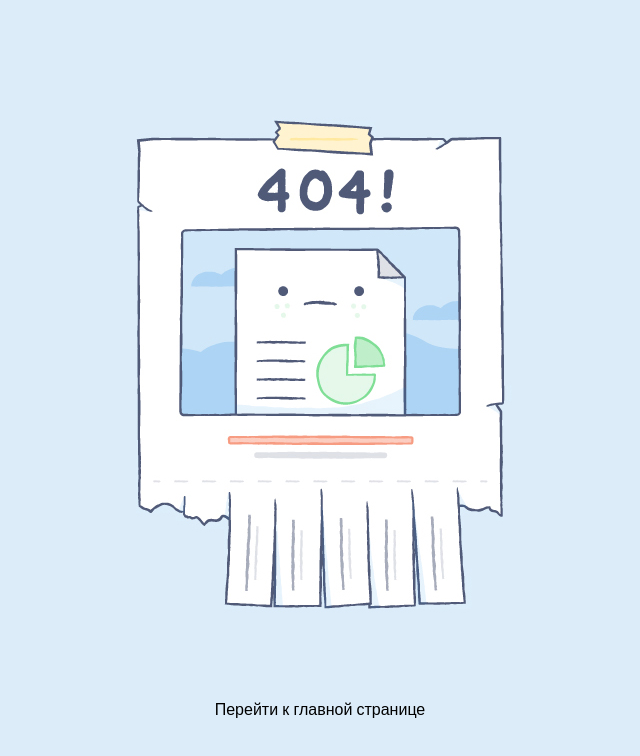
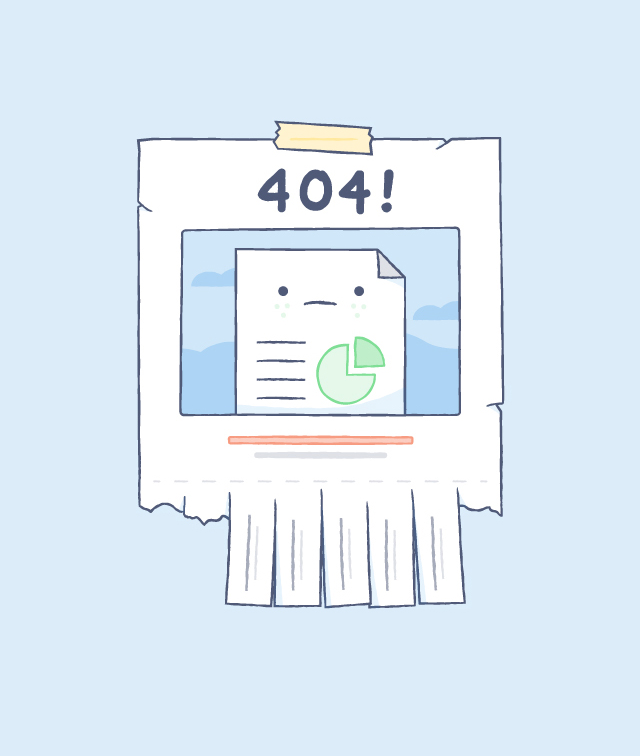
Before and after one commit to daft-craft/daft-craft.github.io, a plain HTML site: page index.htm in a window 1280 px wide. Shown: the whole page, without its empty margins (320-960 px from the left). Drawn offline with nearby package versions, Linux system fonts and the light colour scheme.

Commit message:
Update index.htm

```diff
--- a/index.htm
+++ b/index.htm
@@ -3,7 +3,6 @@
 <head>
 <title>404 – страница не найдена</title>
 <meta charset="utf-8">
-<link rel="shortcut icon" href="/favicon.ico" type="image/x-icon" />
 <link href='http://fonts.googleapis.com/css?family=Open+Sans:400italic,400,700&subset=latin,cyrillic' rel='stylesheet' type='text/css'>
 <style type="text/css">
 html, body {width:100%;height:100%;overflow:hidden;margin:0px;padding:0px;font-family:'Open Sans',sans-serif;font-size:16px}
@@ -21,7 +20,7 @@ body {background-size:cover}
 </head>
 <body>
 <div class="content">
-	<a href="/">Перейти к главной странице</a>
+
 </div>
 </body>
 </html>
```
